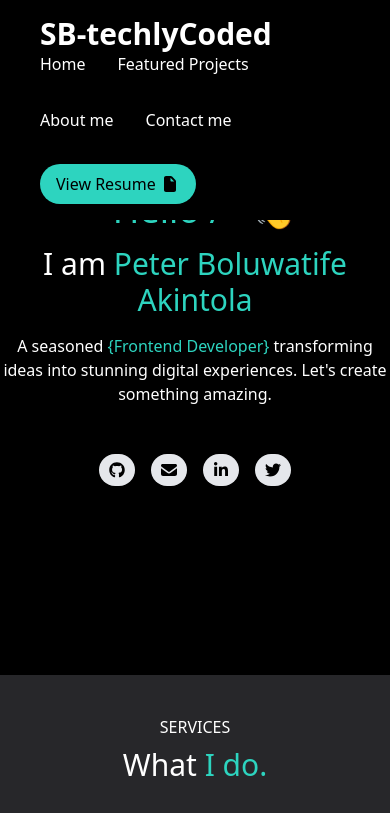
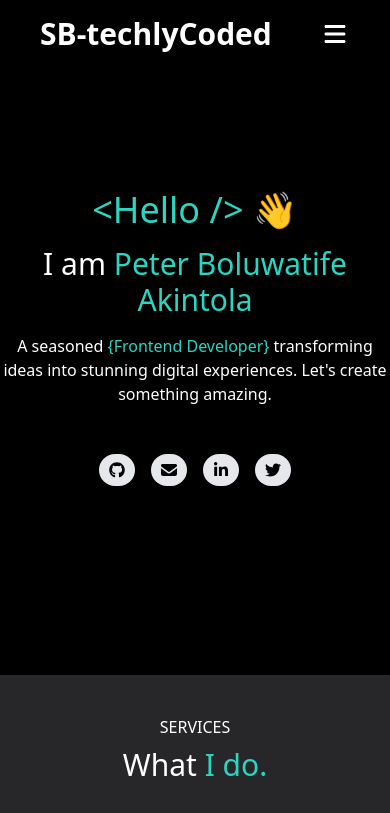
Before and after one commit to SIRBOLU/SB-Portfolio, a React (Vite) app: page / in a window 390 px wide. Shown: the top 813 px of the page. Built offline with nearby package versions, Linux system fonts and the light colour scheme.

Commit message:
hamburger nav menu

```diff
--- a/src/Components/Header.jsx
+++ b/src/Components/Header.jsx
@@ -1,25 +1,90 @@
-import React from "react";
+// import React, { useState } from "react";
+// import { FontAwesomeIcon } from "@fortawesome/react-fontawesome";
+// import { faFile, faBars, faXmark } from "@fortawesome/free-solid-svg-icons";
+
+// const Header = () => {
+//   const [open, setOpen] = useState(false);
+
+//   return (
+//     <div>
+//       <header className="flex flex-wrap items-center justify-between pt-4 pb-4 pr-10 pl-10 bg-black text-white fixed left-0 right-0">
+//         <div className="text-3xl font-extrabold">SB-techlyCoded</div>
+//         <div>
+//           {/* DESKTOP MENU */}
+//           <ul className="flex items-center flex-wrap gap-8">
+//             <li className="">Home</li>
+//             <li className="">Featured Projects</li>
+//             <li className="">About me</li>
+//             <li className="">Contact me </li>
+//             <li className="bg-[#2dd4bf] text-black hover:bg-white p-2 pr-4 pl-4 rounded-full">
+//               View Resume <FontAwesomeIcon icon={faFile} />
+//             </li>
+//           </ul>
+
+//           {/* HAMBURGER MENU FOR MOBILE */}
+
+//         </div>
+
+//         {/* MOBILE MENU */}
+
+//       </header>
+//     </div>
+//   );
+// };
+
+// export default Header;
+
+import React, { useState } from "react";
 import { FontAwesomeIcon } from "@fortawesome/react-fontawesome";
-import { faFile } from "@fortawesome/free-solid-svg-icons";
+import { faFile, faBars, faXmark } from "@fortawesome/free-solid-svg-icons";
 
 const Header = () => {
+  const [open, setOpen] = useState(false);
+
   return (
-    <div>
-      <header className="flex flex-wrap items-center justify-between pt-4 pb-4 pr-10 pl-10 bg-black text-white fixed left-0 right-0">
+    <header className="bg-black text-white fixed top-0 left-0 right-0 z-50">
+      {/* Top bar */}
+      <div className="flex items-center justify-between px-10 py-4">
+        {/* Logo */}
         <div className="text-3xl font-extrabold">SB-techlyCoded</div>
-        <div>
-          <ul className="flex items-center flex-wrap gap-8">
-            <li className="">Home</li>
-            <li className="">Featured Projects</li>
-            <li className="">About me</li>
-            <li className="">Contact me </li>
-            <li className="bg-[#2dd4bf] text-black hover:bg-white p-2 pr-4 pl-4 rounded-full">
-              View Resume <FontAwesomeIcon icon={faFile} />
-            </li>
-          </ul>
-        </div>
-      </header>
-    </div>
+
+        {/* Hamburger (always extreme right on mobile) */}
+        <button onClick={() => setOpen(!open)} className="md:hidden text-2xl">
+          <FontAwesomeIcon icon={open ? faXmark : faBars} />
+        </button>
+
+        {/* Desktop menu */}
+        <ul className="hidden md:flex items-center gap-8">
+          <li>Home</li>
+          <li>Featured Projects</li>
+          <li>About me</li>
+          <li>Contact me</li>
+          <li className="bg-[#2dd4bf] text-black hover:bg-white px-4 py-2 rounded-full">
+            View Resume <FontAwesomeIcon icon={faFile} />
+          </li>
+        </ul>
+      </div>
+
+      {/* Mobile dropdown menu */}
+      <div
+        className={`md:hidden overflow-hidden transition-all duration-300 ${
+          open ? "max-h-screen" : "max-h-0"
+        }`}
+      >
+        <ul className="flex flex-col gap-6 px-10 pb-6 bg-black">
+          <li onClick={() => setOpen(false)}>Home</li>
+          <li onClick={() => setOpen(false)}>Featured Projects</li>
+          <li onClick={() => setOpen(false)}>About me</li>
+          <li onClick={() => setOpen(false)}>Contact me</li>
+          <li
+            onClick={() => setOpen(false)}
+            className="bg-[#2dd4bf] text-black hover:bg-white px-4 py-2 rounded-full w-fit"
+          >
+            View Resume <FontAwesomeIcon icon={faFile} />
+          </li>
+        </ul>
+      </div>
+    </header>
   );
 };
 
```
